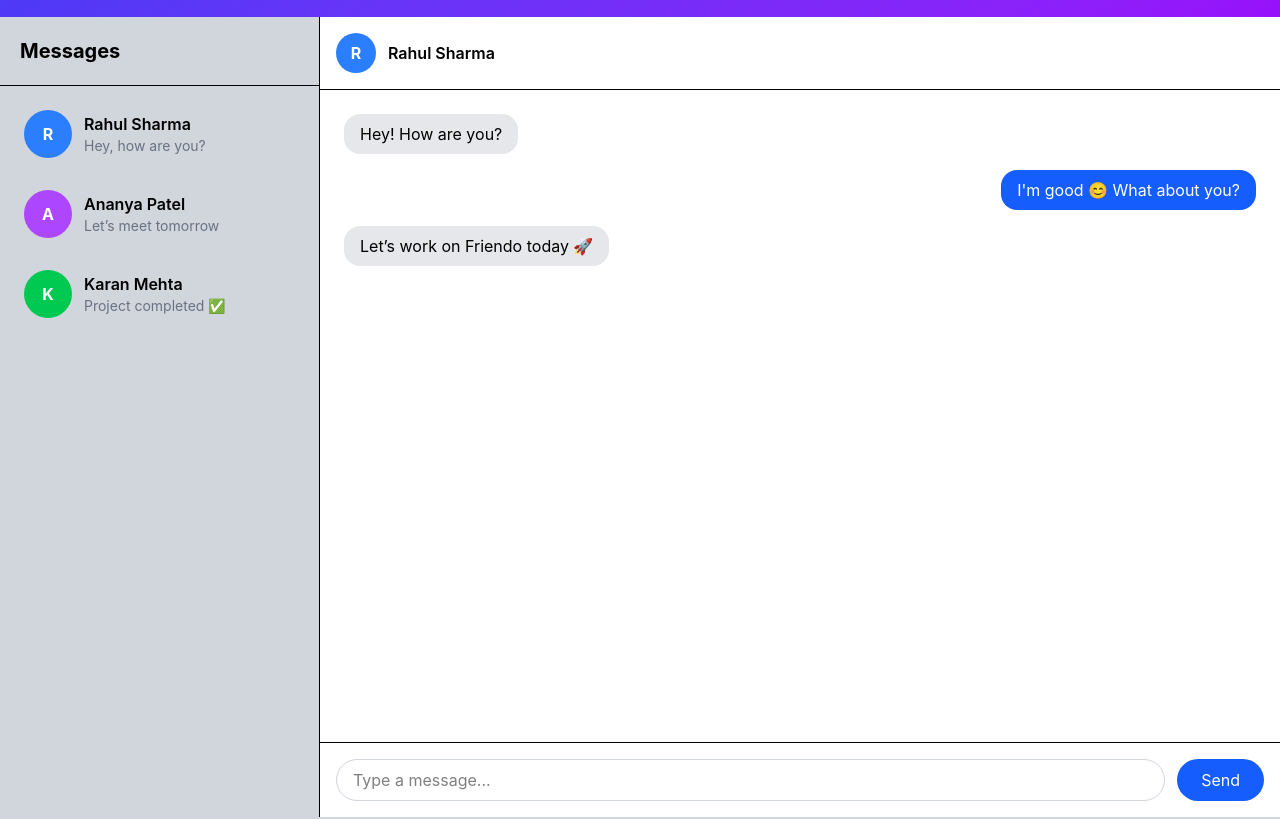
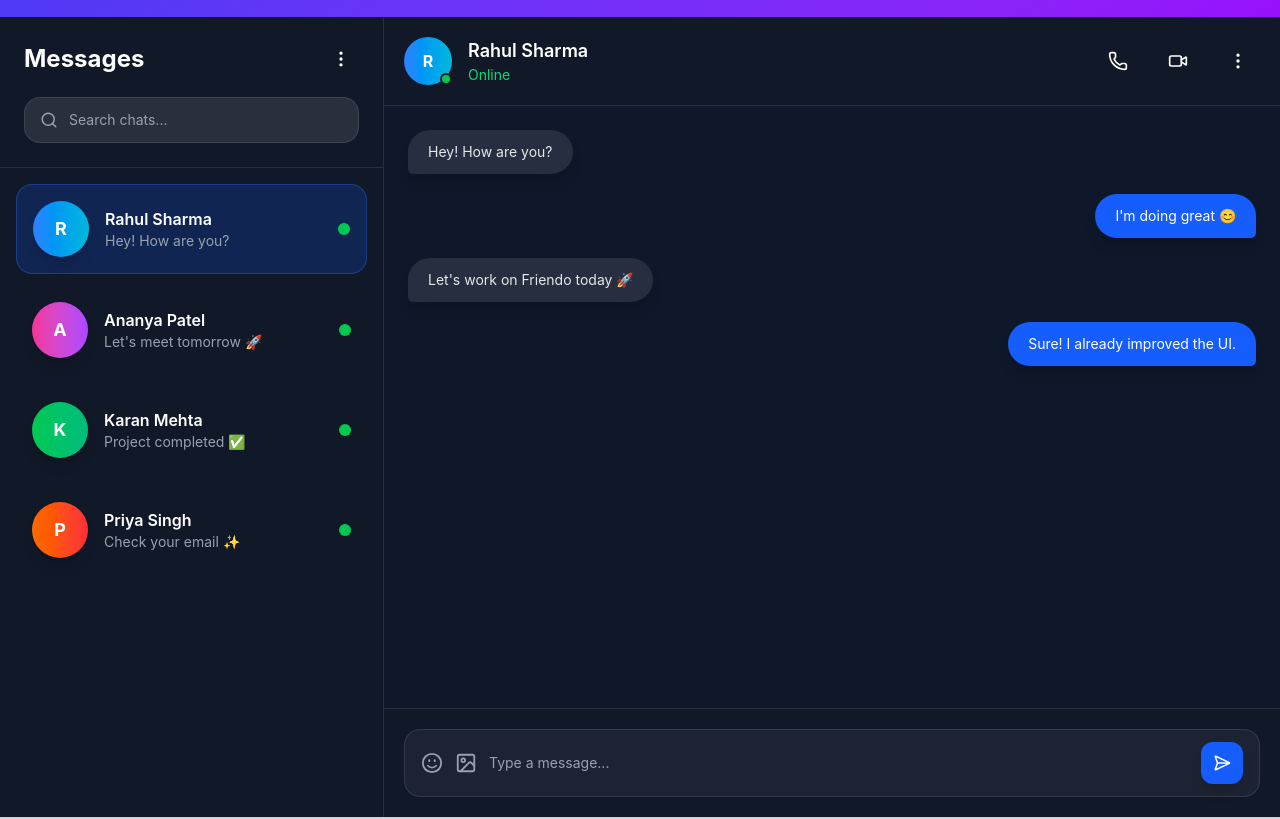
Before and after one commit to gauravkumar2005/Friendo, a React (Vite) app in the folder friendo/: page / in a window 1280 px wide. Shown: the part 4820-5639 px from the top of the page. Built offline with nearby package versions, Linux system fonts and the light colour scheme.

Commit message:
improve massage page ui

```diff
--- a/friendo/src/pages/Message.jsx
+++ b/friendo/src/pages/Message.jsx
@@ -1,101 +1,225 @@
 import React from "react";
+import {
+  Search,
+  SendHorizonal,
+  Phone,
+  Video,
+  MoreVertical,
+  Image,
+  Smile,
+} from "lucide-react";
 
 function Messages() {
+  const chats = [
+    {
+      name: "Rahul Sharma",
+      message: "Hey! How are you?",
+      color: "from-blue-500 to-cyan-500",
+      active: true,
+    },
+    {
+      name: "Ananya Patel",
+      message: "Let's meet tomorrow 🚀",
+      color: "from-pink-500 to-purple-500",
+    },
+    {
+      name: "Karan Mehta",
+      message: "Project completed ✅",
+      color: "from-green-500 to-emerald-500",
+    },
+    {
+      name: "Priya Singh",
+      message: "Check your email ✨",
+      color: "from-orange-500 to-red-500",
+    },
+  ];
+
+  const messages = [
+    {
+      text: "Hey! How are you?",
+      sender: "other",
+    },
+    {
+      text: "I'm doing great 😊",
+      sender: "me",
+    },
+    {
+      text: "Let's work on Friendo today 🚀",
+      sender: "other",
+    },
+    {
+      text: "Sure! I already improved the UI.",
+      sender: "me",
+    },
+  ];
+
   return (
-    <div className="min-h-screen bg-white flex">
+    <div className="min-h-screen bg-[#0f172a] text-white flex overflow-hidden">
 
-      {/* LEFT CHAT LIST */}
-      <div className="w-80 bg-gray-300 border-r hidden md:block">
+      {/* SIDEBAR */}
+      <div className="w-full md:w-96 bg-[#111827] border-r border-white/10 flex flex-col">
 
-        <div className="p-5 border-b">
-          <h2 className="text-xl font-bold">Messages</h2>
+        {/* HEADER */}
+        <div className="p-6 border-b border-white/10">
+
+          <div className="flex justify-between items-center mb-5">
+            <h2 className="text-2xl font-bold">
+              Messages
+            </h2>
+
+            <button className="p-2 rounded-xl hover:bg-white/10 transition">
+              <MoreVertical size={20} />
+            </button>
           </div>
 
-        {/* Chat Users */}
-        <div className="p-4 space-y-4">
+          {/* SEARCH */}
+          <div className="relative">
+            <Search
+              size={18}
+              className="absolute left-4 top-3.5 text-gray-400"
+            />
 
-          <div className="flex items-center gap-3 p-2 hover:bg-gray-100 rounded cursor-pointer">
-            <div className="w-12 h-12 rounded-full bg-blue-500 text-white flex items-center justify-center font-bold">
-              R
-            </div>
-            <div>
-              <h3 className="font-semibold">Rahul Sharma</h3>
-              <p className="text-sm text-gray-500">Hey, how are you?</p>
+            <input
+              type="text"
+              placeholder="Search chats..."
+              className="w-full bg-white/10 border border-white/10 rounded-2xl py-3 pl-11 pr-4 text-sm placeholder-gray-400 focus:outline-none focus:ring-2 focus:ring-blue-500"
+            />
           </div>
         </div>
 
-          <div className="flex items-center gap-3 p-2 hover:bg-gray-100 rounded cursor-pointer">
-            <div className="w-12 h-12 rounded-full bg-purple-500 text-white flex items-center justify-center font-bold">
-              A
+        {/* CHAT LIST */}
+        <div className="flex-1 overflow-y-auto p-4 space-y-3">
+
+          {chats.map((chat, index) => (
+            <div
+              key={index}
+              className={`flex items-center gap-4 p-4 rounded-2xl cursor-pointer transition-all duration-300 ${
+                chat.active
+                  ? "bg-blue-600/20 border border-blue-500/30"
+                  : "hover:bg-white/5"
+              }`}
+            >
+
+              {/* AVATAR */}
+              <div
+                className={`w-14 h-14 rounded-full bg-gradient-to-r ${chat.color} flex items-center justify-center font-bold text-lg shadow-lg`}
+              >
+                {chat.name[0]}
               </div>
-            <div>
-              <h3 className="font-semibold">Ananya Patel</h3>
-              <p className="text-sm text-gray-500">Let’s meet tomorrow</p>
+
+              {/* USER INFO */}
+              <div className="flex-1">
+                <h3 className="font-semibold">
+                  {chat.name}
+                </h3>
+
+                <p className="text-sm text-gray-400 truncate">
+                  {chat.message}
+                </p>
+              </div>
+
+              {/* ONLINE DOT */}
+              <div className="w-3 h-3 bg-green-500 rounded-full"></div>
+            </div>
+          ))}
         </div>
       </div>
 
-          <div className="flex items-center gap-3 p-2 hover:bg-gray-100 rounded cursor-pointer">
-            <div className="w-12 h-12 rounded-full bg-green-500 text-white flex items-center justify-center font-bold">
-              K
+      {/* CHAT AREA */}
+      <div className="hidden md:flex flex-1 flex-col">
+
+        {/* CHAT HEADER */}
+        <div className="bg-[#111827] border-b border-white/10 p-5 flex items-center justify-between">
+
+          <div className="flex items-center gap-4">
+
+            <div className="relative">
+              <div className="w-12 h-12 rounded-full bg-gradient-to-r from-blue-500 to-cyan-500 flex items-center justify-center font-bold">
+                R
               </div>
+
+              <div className="absolute bottom-0 right-0 w-3 h-3 bg-green-500 rounded-full border-2 border-[#111827]"></div>
+            </div>
+
             <div>
-              <h3 className="font-semibold">Karan Mehta</h3>
-              <p className="text-sm text-gray-500">Project completed ✅</p>
+              <h3 className="font-semibold text-lg">
+                Rahul Sharma
+              </h3>
+
+              <p className="text-sm text-green-400">
+                Online
+              </p>
             </div>
           </div>
 
+          {/* ACTIONS */}
+          <div className="flex items-center gap-4">
+
+            <button className="p-3 rounded-xl hover:bg-white/10 transition">
+              <Phone size={20} />
+            </button>
+
+            <button className="p-3 rounded-xl hover:bg-white/10 transition">
+              <Video size={20} />
+            </button>
+
+            <button className="p-3 rounded-xl hover:bg-white/10 transition">
+              <MoreVertical size={20} />
+            </button>
           </div>
         </div>
 
+        {/* MESSAGES */}
+        <div className="flex-1 overflow-y-auto p-6 space-y-5 bg-[#0f172a]">
 
-      {/* RIGHT CHAT AREA */}
-      <div className="flex-1 flex flex-col">
+          {messages.map((msg, index) => (
+            <div
+              key={index}
+              className={`flex ${
+                msg.sender === "me"
+                  ? "justify-end"
+                  : "justify-start"
+              }`}
+            >
 
-        {/* Chat Header */}
-        <div className="bg-white p-4 border-b flex items-center gap-3">
-          <div className="w-10 h-10 rounded-full bg-blue-500 text-white flex items-center justify-center font-bold">
-            R
+              <div
+                className={`max-w-sm px-5 py-3 rounded-3xl text-sm shadow-lg ${
+                  msg.sender === "me"
+                    ? "bg-blue-600 text-white rounded-br-md"
+                    : "bg-white/10 text-gray-200 rounded-bl-md"
+                }`}
+              >
+                {msg.text}
               </div>
-          <h3 className="font-semibold">Rahul Sharma</h3>
+            </div>
+          ))}
         </div>
 
-        {/* Messages */}
-        <div className="flex-1 p-6 space-y-4 overflow-y-auto">
+        {/* MESSAGE INPUT */}
+        <div className="bg-[#111827] border-t border-white/10 p-5">
 
-          <div className="flex justify-start">
-            <div className="bg-gray-200 px-4 py-2 rounded-2xl max-w-xs">
-              Hey! How are you?
-            </div>
-          </div>
+          <div className="flex items-center gap-3 bg-white/5 border border-white/10 rounded-2xl px-4 py-3">
 
-          <div className="flex justify-end">
-            <div className="bg-blue-600 text-white px-4 py-2 rounded-2xl max-w-xs">
-              I'm good 😊 What about you?
-            </div>
-          </div>
+            <button className="text-gray-400 hover:text-white transition">
+              <Smile size={22} />
+            </button>
 
-          <div className="flex justify-start">
-            <div className="bg-gray-200 px-4 py-2 rounded-2xl max-w-xs">
-              Let’s work on Friendo today 🚀
-            </div>
-          </div>
+            <button className="text-gray-400 hover:text-white transition">
+              <Image size={22} />
+            </button>
 
-        </div>
-
-        {/* Message Input */}
-        <div className="bg-white p-4 border-t flex gap-3">
             <input
               type="text"
               placeholder="Type a message..."
-            className="flex-1 border border-gray-300 rounded-full px-4 py-2 focus:outline-none"
+              className="flex-1 bg-transparent outline-none text-sm placeholder-gray-400"
             />
-          <button className="bg-blue-600 text-white px-6 py-2 rounded-full hover:bg-blue-700 transition">
-            Send
+
+            <button className="bg-blue-600 hover:bg-blue-700 transition p-3 rounded-xl shadow-lg">
+              <SendHorizonal size={18} />
             </button>
           </div>
-
         </div>
-
+      </div>
     </div>
   );
 }
```
Lines whose indentation alone changed are shown as unchanged.
